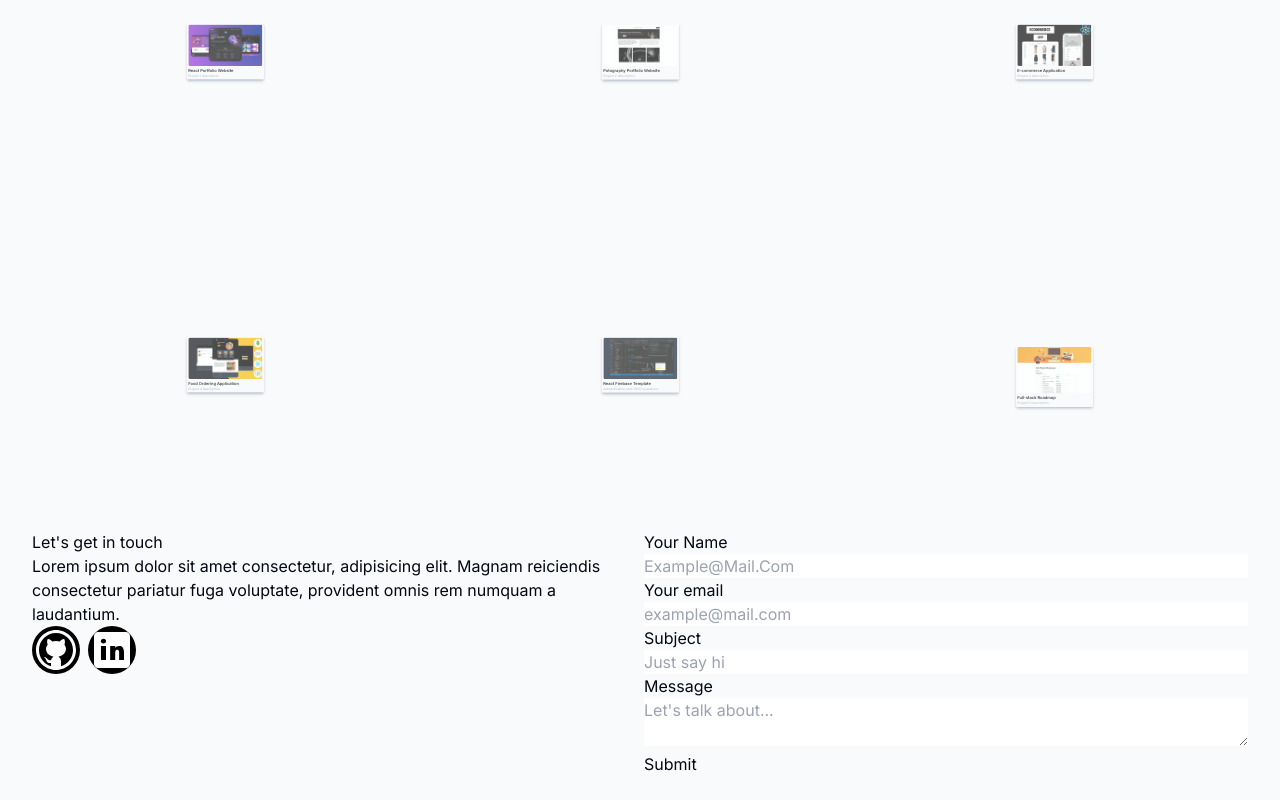
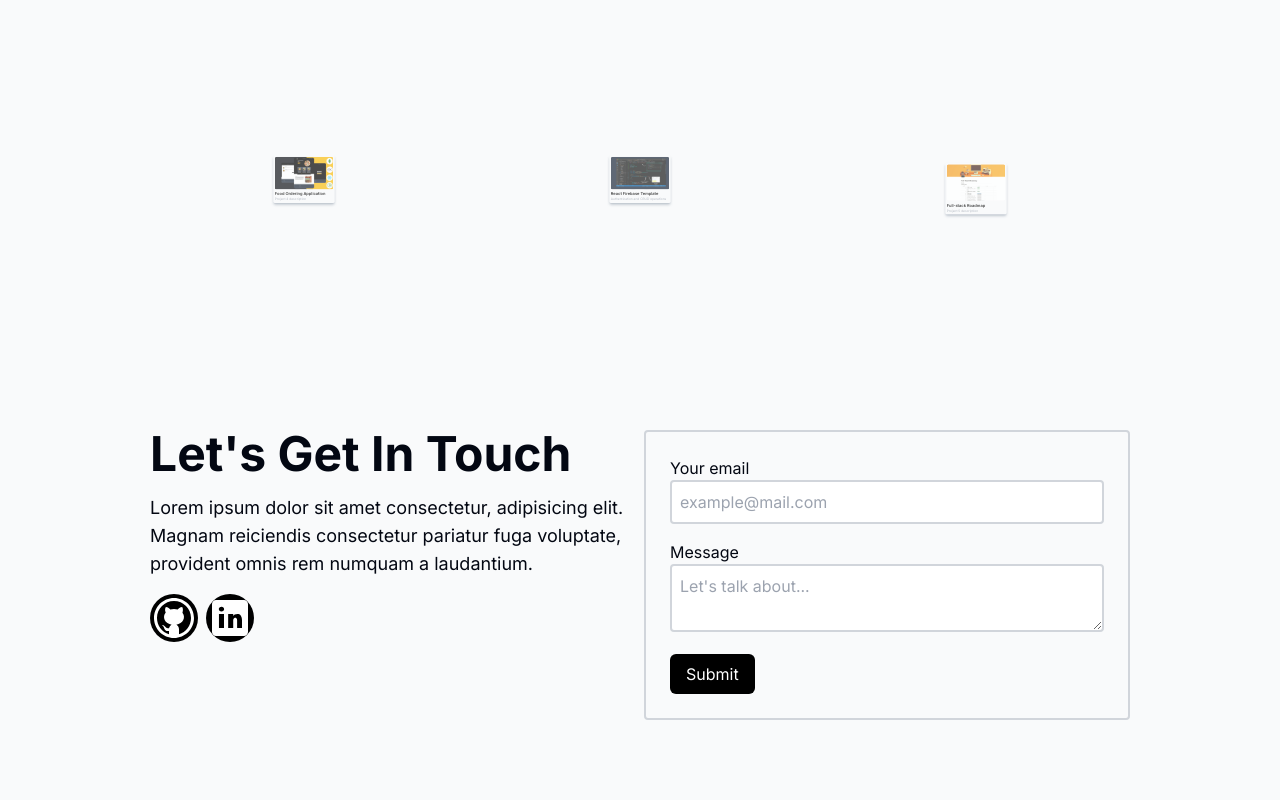
Before and after one commit to Ryan-Fx/ryan-portfolio-nextjs, a Next.js app: page / in a window 1280 px wide. Shown: the part 1507-2307 px from the top of the page. After the commit the page ends 2251 px from the top, so only its background shows below. Built offline with nearby package versions, Linux system fonts and the light colour scheme.

Commit message:
contact form and send email done

```diff
--- a/package.json
+++ b/package.json
@@ -11,6 +11,7 @@
   "dependencies": {
     "@heroicons/react": "^2.1.1",
     "@hookform/resolvers": "^3.3.4",
+    "@react-email/components": "^0.0.14",
     "clsx": "^2.1.0",
     "framer-motion": "^10.18.0",
     "next": "14.0.4",
@@ -18,6 +19,7 @@
     "react-dom": "^18",
     "react-hook-form": "^7.49.3",
     "react-hot-toast": "^2.4.1",
+    "react-loader-spinner": "^6.1.6",
     "react-type-animation": "^3.2.0",
     "resend": "^3.0.0",
     "zod": "^3.22.4"
--- a/src/app/api/send/route.ts
+++ b/src/app/api/send/route.ts
@@ -5,12 +5,7 @@ import { z } from "zod";
 import { NextResponse } from "next/server";
 
 const SendSchema = z.object({
-  name: z.string().min(1, "Name is required").max(15, "Name is too long"),
   email: z.string().min(1, "Email is required").email("Invalid email"),
-  subject: z
-    .string()
-    .min(1, "Subject is required")
-    .max(40, "Subject is too long"),
   message: z.string().min(1, "Message is required"),
 });
 
@@ -19,16 +14,16 @@ const resend = new Resend(process.env.RESEND_API_KEY);
 export async function POST(req: Request) {
   try {
     const body = await req.json();
-    const { name, email, message } = SendSchema.parse(body);
+    const { email, message } = SendSchema.parse(body);
 
     const { data, error } = await resend.emails.send({
-      from: "Ryan <onboarding@resend.dev>",
+      from: "Contact Form <onboarding@resend.dev>",
       to: "rinnd.dn@gmail.com",
       subject: "Message from contact form (Ryan Portfolio)",
-      text: message,
+      reply_to: email,
       react: EmailTemplate({
-        firstName: name,
-        text: message,
+        message: message,
+        email: email,
       }) as React.ReactElement,
     });
 
--- a/src/app/page.tsx
+++ b/src/app/page.tsx
@@ -8,7 +8,7 @@ export default function Home() {
   return (
     <div>
       <Navbar />
-      <main className="container mx-auto px-8 py-6 mt-16">
+      <main className="container mx-auto px-8 lg:px-[150px] py-6 mt-16">
         <Hero />
         <About />
         <Project />
--- a/src/components/Contact.tsx
+++ b/src/components/Contact.tsx
@@ -9,14 +9,10 @@ import { z } from "zod";
 import { useForm } from "react-hook-form";
 import { zodResolver } from "@hookform/resolvers/zod";
 import toast from "react-hot-toast";
+import { ColorRing, Oval } from "react-loader-spinner";
 
 const FormSchema = z.object({
-  name: z.string().min(1, "Name is required").max(15, "Name is too long"),
   email: z.string().min(1, "Email is required").email("Invalid email"),
-  subject: z
-    .string()
-    .min(1, "Subject is required")
-    .max(40, "Subject is too long"),
   message: z.string().min(1, "Message is required"),
 });
 
@@ -29,9 +25,7 @@ export default function Contact() {
   } = useForm<z.infer<typeof FormSchema>>({
     resolver: zodResolver(FormSchema),
     defaultValues: {
-      name: "",
       email: "",
-      subject: "",
       message: "",
     },
   });
@@ -46,7 +40,7 @@ export default function Contact() {
     });
     if (res.ok) {
       reset();
-      toast.success(`Hey ${data.name},  your message was sent successfully`);
+      toast.success("Your message was sent successfully!");
       return res.json();
     }
 
@@ -54,10 +48,13 @@ export default function Contact() {
   };
 
   return (
-    <section className="grid md:grid-cols-2 md:gap-2" id="contact">
-      <div>
-        <h5>Let's get in touch</h5>
-        <p>
+    <section
+      className="grid md:grid-cols-2 md:gap-2 mt-10 md:mt-28 scroll-mt-20 space-y-4 md:space-y-0"
+      id="contact"
+    >
+      <div className="space-y-4">
+        <h5 className="capitalize text-5xl font-bold">Let's get in touch</h5>
+        <p className="text-lg">
           Lorem ipsum dolor sit amet consectetur, adipisicing elit. Magnam
           reiciendis consectetur pariatur fuga voluptate, provident omnis rem
           numquam a laudantium.
@@ -79,18 +76,12 @@ export default function Contact() {
           </Link>
         </div>
       </div>
-      <div>
-        <form action="" onSubmit={handleSubmit(sendEmail)}>
-          <div>
-            <label htmlFor="name">Your Name</label>
-            <input
-              type="name"
-              id="name"
-              {...register("name")}
-              placeholder="example@mail.com"
-              className="w-full capitalize"
-            />
-          </div>
+      <div className="border-2 border-gray-300 p-6 rounded">
+        <form
+          action=""
+          onSubmit={handleSubmit(sendEmail)}
+          className="space-y-4"
+        >
           <div>
             <label htmlFor="email">Your email</label>
             <input
@@ -98,29 +89,38 @@ export default function Contact() {
               id="email"
               {...register("email")}
               placeholder="example@mail.com"
-              className="w-full"
+              className="w-full p-2 border-2 border-gray-300 rounded"
             />
           </div>
-          <div>
-            <label htmlFor="subject">Subject</label>
-            <input
-              type="text"
-              id="subject"
-              {...register("subject")}
-              placeholder="Just say hi"
-              className="w-full"
-            />
-          </div>
+
           <div>
             <label htmlFor="message">Message</label>
             <textarea
               id="message"
               {...register("message")}
               placeholder="Let's talk about..."
-              className="w-full"
+              className="w-full p-2 border-2 border-gray-300 rounded"
             />
           </div>
-          <button type="submit">Submit</button>
+          <button
+            type="submit"
+            disabled={isSubmitting}
+            className="py-2 px-4 bg-black rounded-md text-white focus:outline-none hover:bg-slate-800"
+          >
+            {isSubmitting ? (
+              <ColorRing
+                visible={true}
+                height="30"
+                width="30"
+                ariaLabel="color-ring-loading"
+                wrapperStyle={{}}
+                wrapperClass="color-ring-wrapper"
+                colors={["#e15b64", "#f47e60", "#f8b26a", "#abbd81", "#849b87"]}
+              />
+            ) : (
+              "Submit"
+            )}
+          </button>
         </form>
       </div>
     </section>
--- a/src/components/email-template.tsx
+++ b/src/components/email-template.tsx
@@ -1,20 +1,43 @@
-import * as React from "react";
+import {
+  Html,
+  Body,
+  Heading,
+  Head,
+  Hr,
+  Container,
+  Preview,
+  Section,
+  Text,
+  Tailwind,
+} from "@react-email/components";
 
 interface EmailTemplateProps {
-  firstName: string;
-  text: string;
+  message: string;
+  email: string;
 }
 
 export const EmailTemplate: React.FC<Readonly<EmailTemplateProps>> = ({
-  firstName,
-  text,
+  message,
+  email,
 }) => (
-  <div>
-    <h1 className="text-3xl font-bold capitalize text-pink-500">
-      From {firstName}
-    </h1>
-    <p className="text-lg text-fuchsia-500">{text}</p>
-  </div>
+  <Html>
+    <Head />
+    <Preview>New message from your portfolio site</Preview>
+    <Tailwind>
+      <Body className="bg-gray-100">
+        <Container>
+          <Section className="my-6 py-4 px-10 rounded-md bg-white">
+            <Heading className="leading-tight text-sky-500 text-2xl">
+              You received the following message from the contact form
+            </Heading>
+            <Text className="text-lg">{message}</Text>
+            <Hr />
+            <Text className="font-semibold">Sender : {email}</Text>
+          </Section>
+        </Container>
+      </Body>
+    </Tailwind>
+  </Html>
 );
 
 export default EmailTemplate;
```
Also changed, not shown: 1 other file (tests, documents, lock files or other folders).
